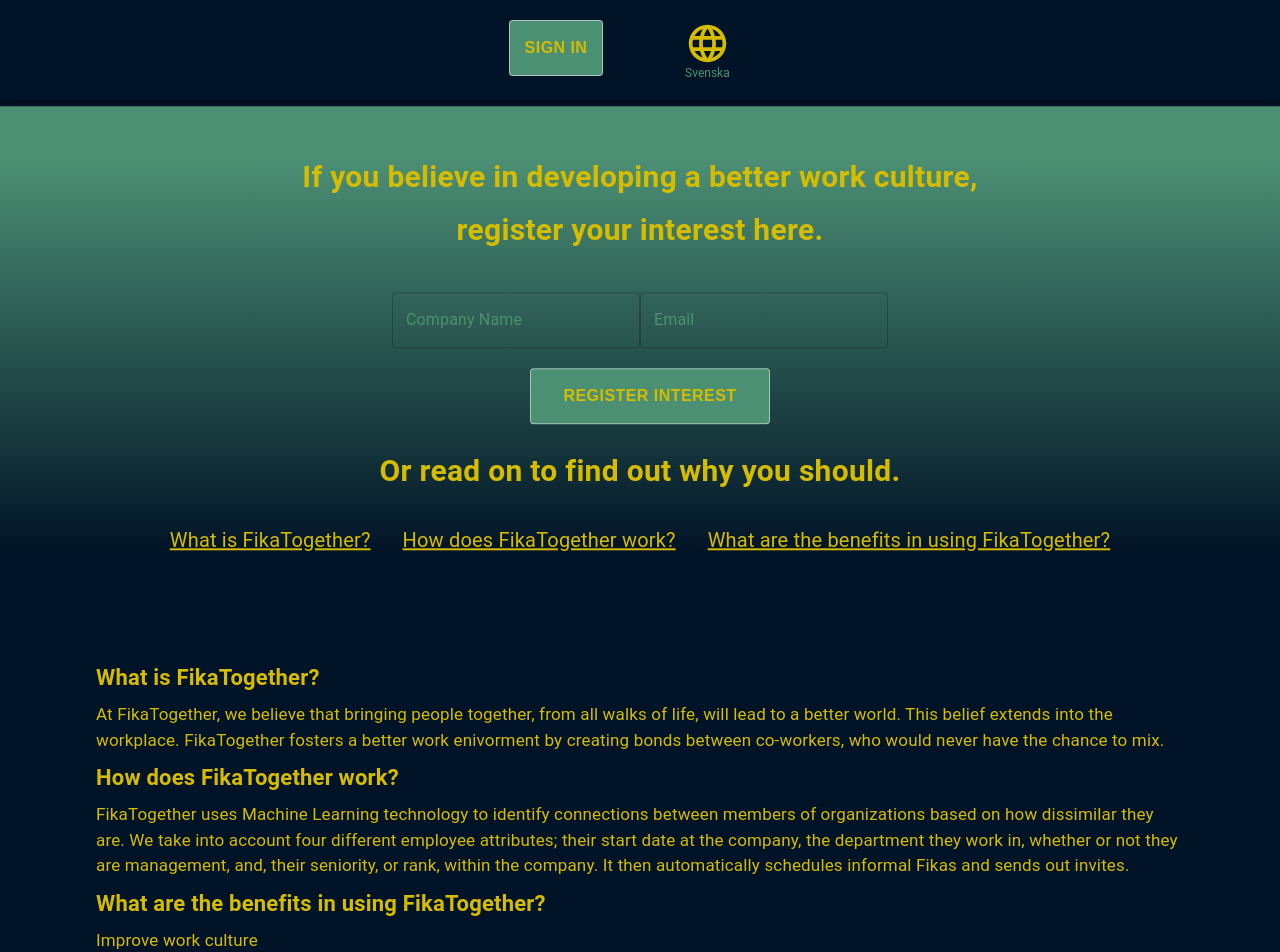
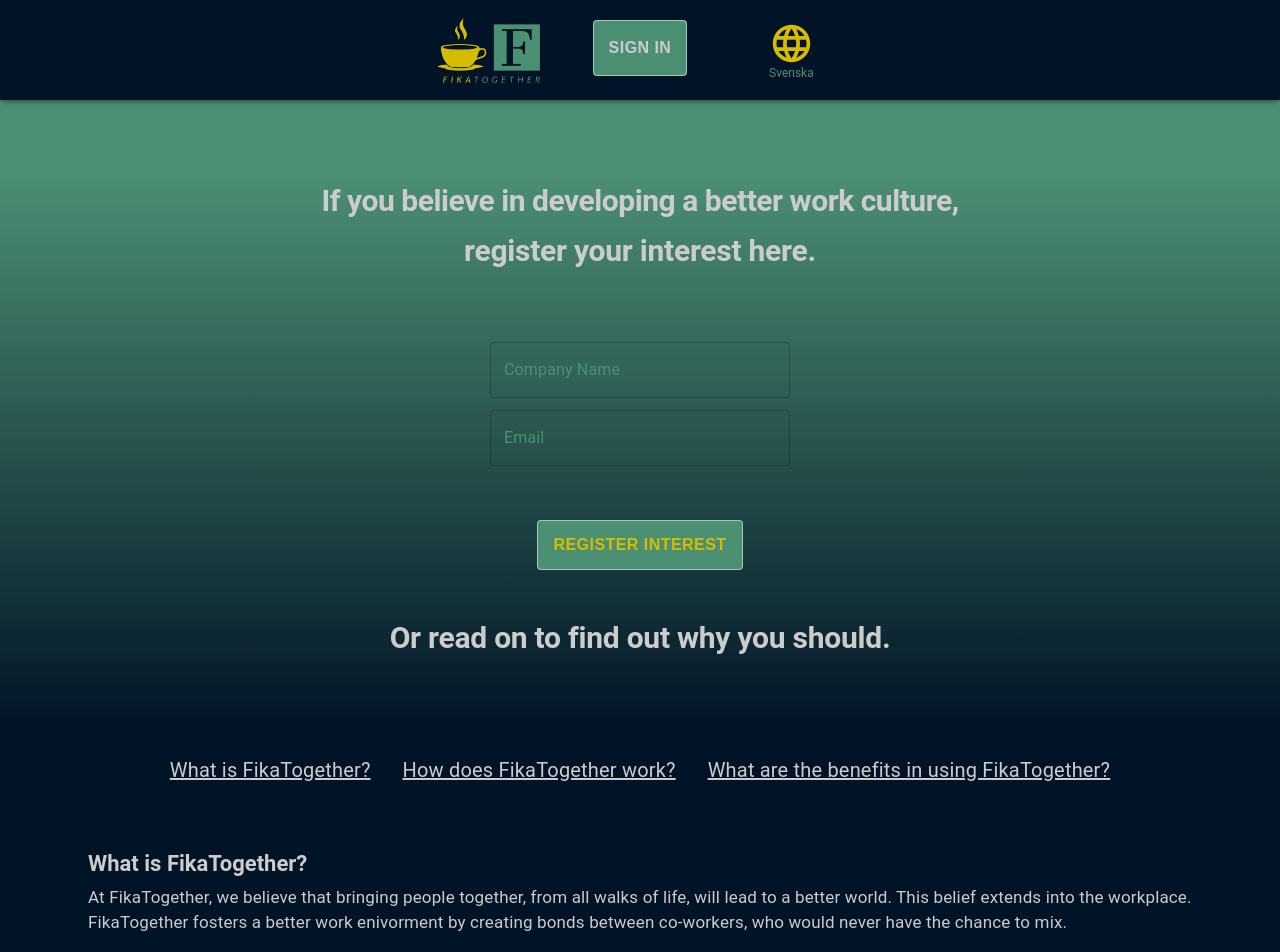
Before and after one commit to CraftAcademy/FikaTogether-Admin, a React (Create React App) app: page / in a window 1280 px wide. Shown: the top 952 px of the page. Built offline with nearby package versions, Linux system fonts and the light colour scheme; what j-tockauth would draw is missing.

Commit message:
Add theme folder structure start, Update style in welcome view (WIP),

```diff
--- a/src/components/Header.jsx
+++ b/src/components/Header.jsx
@@ -11,11 +11,11 @@
 import BusinessIcon from "@mui/icons-material/Business";
 import HelpIcon from "@mui/icons-material/Help";
 import LanguageIcon from "@mui/icons-material/Language";
-import logo from "../img/logo.png";
 import { useTranslation } from "react-i18next";
 import i18n from "../i18n";
 import { useSelector } from "react-redux";
 import LoginModal from "./welcomeView/LoginModal";
+import Logo from "./misc/Logo";
 
 const Header = () => {
   const { t } = useTranslation();
@@ -47,6 +47,7 @@
       <Paper sx={sx} elevation={3}>
         {!authenticated ? (
           <BottomNavigation showLabels sx={{ height: 100 }}>
+            <Logo />
             <Button
               data-cy="login-modal-btn"
               variant="outlined"
@@ -76,20 +77,7 @@
           </BottomNavigation>
         ) : (
           <BottomNavigation showLabels sx={{ height: 100 }}>
-            <BottomNavigationAction
-              component={Link}
-              to="/"
-              data-cy="events-btn"
-              icon={
-                <img
-                  src={logo}
-                  alt="Logo"
-                  height={isTabletOrMobile ? "60" : "85"}
-                  className="logo"
-                />
-              }
-            />
-
+            <Logo />
             <BottomNavigationAction
               component={Link}
               to="/departments"
--- /dev/null
+++ b/src/components/misc/Logo.jsx
@@ -0,0 +1,27 @@
+import React from 'react'
+import logo from '../../img/logo.png'
+import { BottomNavigationAction } from '@mui/material'
+import { Link } from 'react-router-dom'
+import miscStyle from '../../theme/miscStyle'
+
+const Logo = () => {
+  const classes = miscStyle()
+  return (
+    <>
+      <BottomNavigationAction
+        component={Link}
+        to='/'
+        data-cy='events-btn'
+        icon={
+          <img
+            src={logo}
+            alt='Logo'
+            className={classes.logo}
+          />
+        }
+      />
+    </>
+  )
+}
+
+export default Logo
--- a/src/components/welcomeView/AboutSection.jsx
+++ b/src/components/welcomeView/AboutSection.jsx
@@ -1,45 +1,37 @@
-import React from "react";
-import { sections } from "./data/sections";
-import { Container } from "@mui/material";
-import { Typography } from "@mui/material";
-
+import React from 'react'
+import { sections } from './data/sections'
+import { Container } from '@mui/material'
+import { Typography } from '@mui/material'
+import welcomePageStyle from '../../theme/welcomePage'
 
 const AboutSection = () => {
-  const header = {
-    fontSize: 22,
-    m: 1,
-    fontWeight: "bold",
-  }
-
-  const content = {
-    fontSize: 17,
-    m: 1,
-  }
-
-  const list = {
-    fontSize: 17,
-    m: 1,
-  }
+  const classes = welcomePageStyle()
   let aboutSections = sections.map((section) => {
     return (
       <div
+        className={classes.faq}
         id={section.category}
         data-cy={`${section.category}-section`}
-        key={section.category}
-      >
-        <Typography sx={header} component="div">{section.header}</Typography>
-        <Typography sx={content} component="div">{section.content}</Typography>
-        <Typography sx={list} component="div">{section.list.point_1}</Typography>
-        <Typography sx={list} component="div">{section.list.point_2}</Typography>
-        <Typography sx={list} component="div">{section.list.point_3}</Typography>
-        <Typography sx={list} component="div">{section.list.point_4}</Typography>
-        <Typography sx={list} component="div">{section.list.point_5}</Typography>
-        <Typography sx={list} component="div">{section.list.point_6}</Typography>
+        key={section.category}>
+        <Typography className={classes.faqHeader} variant='h3'>
+          {section.header}
+        </Typography>
+        <Typography variant='p'>{section.content}</Typography>
+        <Typography variant='p'>{section.list.point_1}</Typography>
+        <Typography variant='p'>{section.list.point_2}</Typography>
+        <Typography variant='p'>{section.list.point_3}</Typography>
+        <Typography variant='p'>{section.list.point_4}</Typography>
+        <Typography variant='p'>{section.list.point_5}</Typography>
+        <Typography variant='p'>{section.list.point_6}</Typography>
       </div>
-    );
-  });
+    )
+  })
 
-  return <Container data-cy="about-section">{aboutSections}</Container>;
-};
+  return (
+    <Container className={classes.aboutSection} data-cy='about-section'>
+      {aboutSections}
+    </Container>
+  )
+}
 
-export default AboutSection;
+export default AboutSection
--- a/src/components/welcomeView/LoginModal.jsx
+++ b/src/components/welcomeView/LoginModal.jsx
@@ -27,7 +27,6 @@
         }),
       });
     } catch (error) {
-      debugger
       toast.error(error.response.data.errors[0]);
     }
   };
--- a/src/components/welcomeView/RegisterCompany.jsx
+++ b/src/components/welcomeView/RegisterCompany.jsx
@@ -1,81 +1,54 @@
-import React from "react";
-import { Button, Box, TextField, Typography, Stack } from "@mui/material";
-import { useTranslation } from "react-i18next";
-import { useMediaQuery } from "react-responsive";
+import React from 'react'
+import { Button, Box, TextField, Typography } from '@mui/material'
+import { useTranslation } from 'react-i18next'
+import welcomePageStyle from '../../theme/welcomePage'
 
 const RegisterCompany = () => {
-  const { t } = useTranslation();
-  const isTabletOrMobile = useMediaQuery({ query: "(max-width: 500px)" });
+  const classes = welcomePageStyle()
+  const { t } = useTranslation()
 
-  const btnLocation = isTabletOrMobile
-    ? { left: "25%", width: "100px" }
-    : { left: "39.5%", width: "20%" };
-
-  const typography = {
-    fontSize: 30,
-    m: 1,
-    fontWeight: "bold",
-  };
+  // const typography = {
+  //   fontSize: 30,
+  //   m: 1,
+  //   fontWeight: 'bold',
+  // }
 
   return (
-    <Box
-      sx={{
-        p: 1,
-        width: "100%",
-      }}
-    >
-      <Typography sx={typography} component="div" align="center">
-        {t("culture")}
-      </Typography>{" "}
-      <Typography sx={typography} component="div" gutterBottom align="center">
-       { t("register1")}
-      </Typography>{" "}
-      <br />
-      <Box
-        sx={{
-          display: "flex",
-          justifyContent: "center",
-        }}
-      >
+    <Box className={classes.registerContainer}>
+      <Typography variant='h1' className={classes.header} >{t('culture')}</Typography>{' '}
+      <Typography variant='h2'>{t('register1')}</Typography> <br />
+      <Box className={classes.inputBox}>
         <TextField
-          data-cy="company-name"
-          id="name"
-          label="Company Name"
-          variant="outlined"
-          margin="dense"
-          type="password"
+          className={classes.input}
+          data-cy='company-name'
+          id='name'
+          label='Company Name'
+          variant='outlined'
+          margin='dense'
+          type='password'
         />
         <TextField
-          data-cy="company-email"
-          id="email"
-          label={t("email")}
-          variant="outlined"
-          margin="dense"
+          className={classes.input}
+          data-cy='company-email'
+          id='email'
+          label={t('email')}
+          variant='outlined'
+          margin='dense'
         />
       </Box>
-      <Stack spacing={0}>
-        <Button
-          data-cy="register-interest-btn"
-          type="submit"
-          variant="outlined"
-          margin="dense"
-          sx={{
-            m: 2,
-            color: "inherit",
-            textDecoration: "inherit",
-            height: "3.5rem",
-            width: "100px",
-            left: btnLocation,
-          }}
-        >
-         { t("register2")}
-        </Button>
-      </Stack>
-      <Typography sx={typography} component="div" gutterBottom align="center">
+      <Button
+        data-cy='register-interest-btn'
+        type='submit'
+        variant='outlined'
+        margin='dense'
+        className={classes.btn}>
+        {t('register2')}
+      </Button>
+      <Typography variant='h2'>
         Or read on to find out why you should.
-      </Typography>{" "}
+      </Typography>{' '}
     </Box>
-  );
-};
+  )
+}
 
-export default RegisterCompany;
+export default RegisterCompany
--- a/src/components/welcomeView/SectionNames.jsx
+++ b/src/components/welcomeView/SectionNames.jsx
@@ -1,43 +1,35 @@
-import React from "react";
-import { sections } from "./data/sections";
-import { Box, Typography } from "@mui/material";
-import { Link } from "react-scroll";
-import { useMediaQuery } from "react-responsive";
+import React from 'react'
+import { sections } from './data/sections'
+import { Box, Typography } from '@mui/material'
+import { Link } from 'react-scroll'
+import { useMediaQuery } from 'react-responsive'
+import welcomePageStyle from '../../theme/welcomePage'
 
 const SectionNames = () => {
-  const isTabletOrMobile = useMediaQuery({ query: "(max-width: 675px)" });
+  const classes = welcomePageStyle()
+  const isTabletOrMobile = useMediaQuery({ query: '(max-width: 675px)' })
 
   const header = {
-    m: "1rem",
+    m: '1rem',
     fontSize: 20,
-    textDecorationLine: 'underline'
-  };
+    textDecorationLine: 'underline',
+  }
 
   let headers = sections.map((section) => {
     return (
       <Typography sx={header} key={section.header}>
         <Link to={section.category} spy={true} smooth={true}>
           {section.header}
-        </Link>{" "}
+        </Link>{' '}
       </Typography>
-    );
-  });
+    )
+  })
 
   return (
-    <Box
-      sx={{
-        display: "flex",
-        justifyContent: "center",
-      }}
-      data-cy="section-headers"
-    >
-      {!isTabletOrMobile ? (
-         headers
-      ) : (
-        <ul >{headers}</ul>
-      )}
+    <Box className={classes.sectionHeaders} data-cy='section-headers'>
+      {!isTabletOrMobile ? headers : <ul>{headers}</ul>}
     </Box>
-  );
-};
+  )
+}
 
-export default SectionNames;
+export default SectionNames
--- a/src/components/welcomeView/WelcomePage.jsx
+++ b/src/components/welcomeView/WelcomePage.jsx
@@ -3,28 +3,19 @@
 import { Container, Box } from "@mui/material";
 import SectionNames from "./SectionNames";
 import AboutSection from "./AboutSection";
+import welcomePageStyle from "../../theme/welcomePage"
 
 const WelcomePage = () => {
-  const box_1 = {
-    position: "relative",
-    left: "50%",
-    transform: "translate(-50%, -10%)",
-    width: "100%",
-    p: 4,
-    background: "linear-gradient(0deg, #011326 10%, #4C9074 90%)",
-  };
+ const classes = welcomePageStyle()
 
-  const style = {
-    bgcolor: "background.welcome",
-  };
   return (
     <>
-      <Box component="form" data-cy="register-interest" sx={box_1}>
+      <Box component="form" data-cy="register-interest" className={classes.topBox}>
         <RegisterCompany />
         <SectionNames />
       </Box>
 
-      <Container sx={style}>
+      <Container >
         <AboutSection />
       </Container>
     </>
--- a/src/index.js
+++ b/src/index.js
@@ -8,9 +8,9 @@
 import "./i18n";
 
 if (!process.env.NODE_ENV || process.env.NODE_ENV === "development") {
+  axios.defaults.baseURL = "https://fika-together.herokuapp.com";
+} else {
   axios.defaults.baseURL = "http://localhost:3000";
-} else {
-  axios.defaults.baseURL = "https://fika-together.herokuapp.com";
 }
 
 window.store = store;
--- a/src/modules/auth.js
+++ b/src/modules/auth.js
@@ -2,9 +2,9 @@
 
 let url = "";
 if (!process.env.NODE_ENV || process.env.NODE_ENV === "development") {
+  url = "https://fika-together.herokuapp.com";
+} else {
   url = "http://localhost:3000";
-} else {
-  url = "https://fika-together.herokuapp.com";
 }
 const auth = new JtockAuth({
   host: url,
--- /dev/null
+++ b/src/theme/miscStyle.js
@@ -0,0 +1,12 @@
+import { makeStyles } from '@mui/styles'
+
+const miscStyle = makeStyles((theme) => ({
+  logo: {
+    height: '60px',
+    [theme.breakpoints.up('md')]: {
+      height: '65px',
+    },
+  },
+}))
+
+export default miscStyle
--- a/src/theme/theme.js
+++ b/src/theme/theme.js
@@ -1,32 +1,49 @@
-import { createTheme } from "@mui/material/styles";
+import { createTheme } from '@mui/material/styles'
 
 const theme = createTheme({
   palette: {
     ...{
       primary: {
-        main: "#ffffff",
-        default: "#ffffff",
-        container: "#011326",
+        main: '#ffffff',
+        default: '#ffffff',
+        container: '#011326',
       },
       background: {
-        default: "#011326",
-        paper: "#011326",
-        container: "#4C9074",
+        default: '#011326',
+        paper: '#011326',
+        container: '#4C9074',
       },
       text: {
-        primary: "#D6BC01",
-        secondary: "#4C9074",
+        primary: '#ccc',
+        secondary: '#4C9074',
       },
+    },
+  },
+  typography: {
+    h1: {
+      fontSize: 30,
+      fontWeight: 'bold',
+    },
+    h2: {
+      fontSize: 30,
+      fontWeight: 'bold',
+    },
+    h3: {
+      fontSize: 22,
+      fontWeight: 'bold',
+    },
+    p: {
+      fontSize: 17,
     },
   },
   components: {
     MuiButton: {
       styleOverrides: {
         outlined: {
-          backgroundColor: "#4C9074",
-          color: "#D6BC01",
-          font: "small-caption",
-          fontWeight: "bold",
+          backgroundColor: '#4C9074',
+          color: '#D6BC01',
+          font: 'small-caption',
+          fontWeight: 'bold',
         },
       },
     },
@@ -34,6 +51,6 @@
   zIndex: {
     Paper: 1500,
   },
-});
+})
 
-export default theme;
+export default theme
--- /dev/null
+++ b/src/theme/welcomePage.js
@@ -0,0 +1,68 @@
+import { makeStyles } from '@mui/styles'
+
+const welcomePageStyle = makeStyles((theme) => ({
+  topBox: {
+    paddingTop: '20px',
+    marginTop: '-57px',
+    background: 'linear-gradient(0deg, #011326 10%, #4C9074 90%)',
+    [theme.breakpoints.up('sm')]: {
+      paddingTop: '0px',
+    },
+  },
+  registerContainer: {
+    display: 'flex',
+    flexDirection: 'column',
+    alignItems: 'center',
+    justifyContent: 'center',
+    height: '80vh',
+    fontSize: '30px',
+    fontWeight: 'bold',
+    textAlign: 'center',
+  },
+  header: {
+    marginBottom: '15px',
+  },
+  inputBox: {
+    display: 'flex',
+    flexDirection: 'column',
+    justifyContent: 'center',
+    margin: '20px 0px 50px 0px',
+  },
+  input: {
+    width: '270px',
+    [theme.breakpoints.up('sm')]: {
+      width: '300px',
+    },
+  },
+  btn: {
+    display: 'flex',
+    alignContent: 'center',
+    height: '50px',
+    marginBottom: '50px',
+  },
+  sectionHeaders: {
+    display: 'flex',
+    flexDirection: 'column',
+    alignItems: 'center',
+    textAlign: 'left',
+    marginBottom: '50px',
+    [theme.breakpoints.up('lg')]: {
+      flexDirection: 'row',
+      justifyContent: 'center',
+    },
+  },
+  aboutSection: {
+    paddingBottom: '100px',
+    [theme.breakpoints.up('sm')]: {
+      paddingBottom: '20px',
+    },
+  },
+  faq: {
+    marginBottom: '50px',
+  },
+  faqHeader: {
+    marginBottom: '8px',
+  },
+}))
+
+export default welcomePageStyle
```
